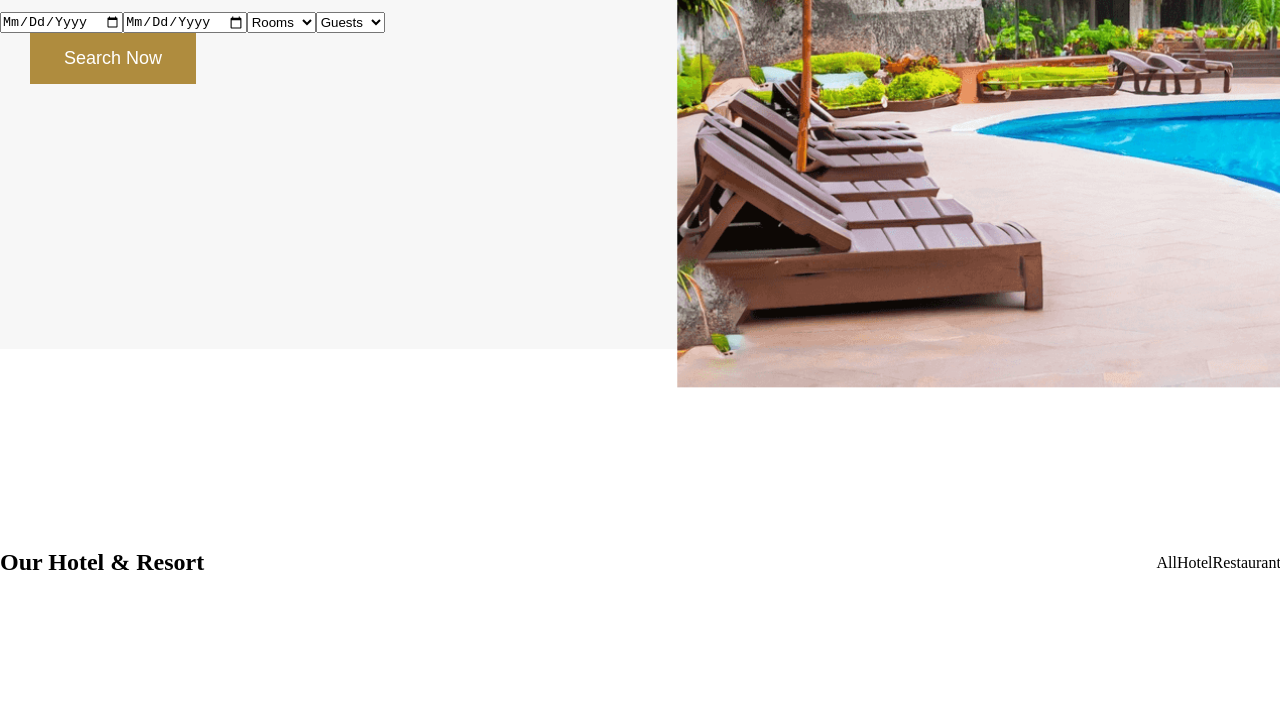
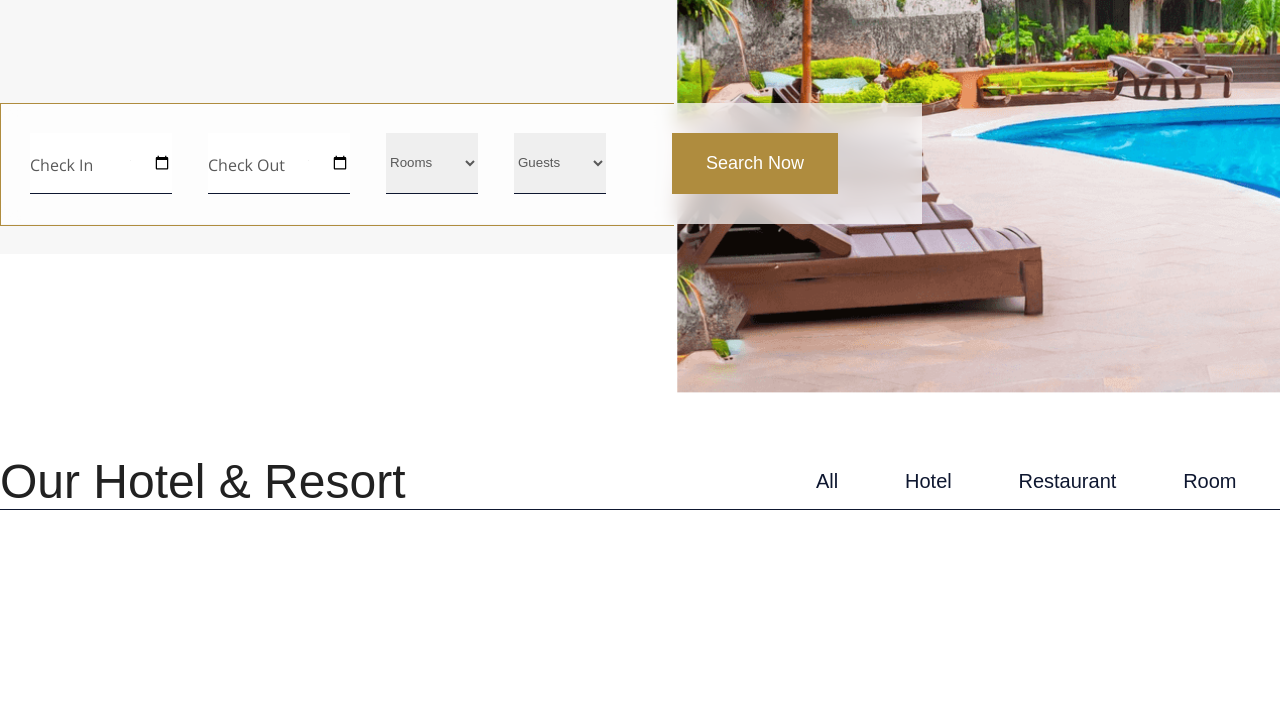
Before and after one commit to Kinjalkhodifad23/Boostay, a plain HTML site: page index.html in a window 1280 px wide. Shown: the part 556-1278 px from the top of the page. Drawn offline with Linux system fonts and the light colour scheme; a web font is replaced by a local one.

Commit message:
ourhotel

```diff
--- a/css/stylesheet.css
+++ b/css/stylesheet.css
@@ -14,7 +14,10 @@
     font-size: 18px;
 }
 .ff{
-    font-family: var(--opensans),var(--zcool);
+    font-family: var(--opensans);
+}
+.ff2{
+    font-family:var(--zcool) ;
 }
 .text-primary{
     color: #595959;
@@ -57,6 +60,12 @@ img{
 .w-50{
     width: 50%;
 }
+.w-30{
+    width: 30%;
+}
+.w-40{
+    width: 40%;
+}
 /* header-sec */
 
 nav ul li a{
@@ -77,7 +86,7 @@ nav ul li a:hover .fa-angle-down{
     transform: rotate(180deg);
 }
 .btn{
-    padding: 15px 34px;
+    padding: 20px 34px;
     font-family: var(--zcool);
     font-size:18px;
     border: none;
@@ -115,7 +124,7 @@ nav ul li a:hover .fa-angle-down{
     margin-bottom: 10px;
 }
 nav ul li:hover .dropdown{
-    top: 15%;
+    top: 10%;
     opacity: 1;
     visibility: visible;
     transform:scale(1);
@@ -132,9 +141,11 @@ nav ul li:hover .dropdown{
 }
 .banner-bg{
     background-color: #f7f7f7;
+    padding-bottom: 0;
 }
 .banner-content{
     width: 80%;
+    position: relative;
 }
 .banner-bg h1{
     font-size:60px;
@@ -157,3 +168,66 @@ nav ul li:hover .dropdown{
     line-height: 27px;
 
 }
+.searchbar{
+    background-color: #ffffffb3;
+    backdrop-filter: blur(10px);
+    width: 922px;
+    padding: 30px;
+    position: absolute;
+    top: 130%;
+    z-index: 2;
+}
+.searchbar .row{
+    gap: 36px;
+}
+.check-in {
+    border: none;
+    border-bottom: 1px solid var(--secondary);
+    position: relative;
+    font-family: var(--opensans);
+    font-size:16px ;
+    color: #595959;
+}
+.check-in:nth-child(1):after,.check-in:nth-child(2):after{
+    content: 'check in';
+    position: absolute;
+    top: 21px;
+    background-color: white;
+    width: 100px;
+}
+.check-in:nth-child(2):after{
+    content: 'check out';
+}
+.select{
+    color: #595959;
+    border: none;
+    border-bottom: 1px solid var(--secondary);
+    outline: none;
+    width: 92px;
+}
+.searchbar::after{
+    content: '';
+    position: absolute;
+    width: 73%;
+    height: 100%;
+    top: 0%;
+    left: 0%;
+    border: 1px solid var(--primary);
+    border-right: none;
+
+}
+
+/* our hotel */
+
+.border{
+    border-bottom: 1px solid var(--secondary);
+}
+.ourhotel .w-30 h1{
+    font-size: 48px;
+    font-weight: 200;
+    color: #212121;
+}
+.w-40 ul li{
+    color: var(--secondary);
+    font-size: 20px;
+}
```
